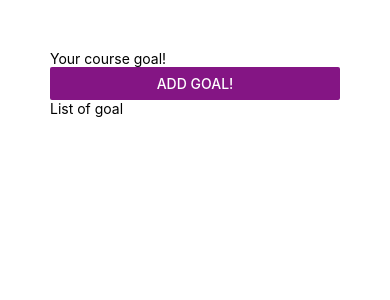
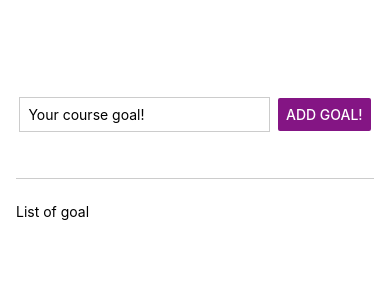
Before and after one commit to OveR1st/my-native-goal, a React Native app: screen / in a window 390 px wide. Shown: the top 300 px of the page. Built offline with nearby package versions, Linux system fonts and the light colour scheme.

Commit message:
init layout

```diff
--- a/src/app/index.tsx
+++ b/src/app/index.tsx
@@ -1,13 +1,20 @@
-import { Button, StyleSheet, Text, TextInput, View } from 'react-native'
+import {
+  Button,
+  SafeAreaView,
+  StyleSheet,
+  Text,
+  TextInput,
+  View,
+} from 'react-native'
 
 export const App = () => {
   return (
-    <View style={styles.container}>
-      <View>
-        <TextInput placeholder="Your course goal!" />
+    <View style={styles.appContainer}>
+      <View style={styles.inputContainer}>
+        <TextInput style={styles.textInput} placeholder="Your course goal!" />
         <Button title="Add goal!" color="#841584" />
       </View>
-      <View>
+      <View style={styles.goalsContainer}>
         <Text>List of goal</Text>
       </View>
     </View>
@@ -15,7 +22,31 @@ export const App = () => {
 }
 
 const styles = StyleSheet.create({
-  container: {
-    padding: 50,
+  appContainer: {
+    flex: 1,
+    paddingTop: 50,
+    paddingHorizontal: 16,
+  },
+
+  inputContainer: {
+    flex: 1,
+    flexDirection: 'row',
+    justifyContent: 'center',
+    alignItems: 'center',
+    marginBottom: 24,
+    borderBottomWidth: 1,
+    borderBottomColor: '#ccc',
+  },
+
+  textInput: {
+    width: '70%',
+    borderWidth: 1,
+    borderColor: '#cccccc',
+    padding: 8,
+    marginRight: 8,
+  },
+
+  goalsContainer: {
+    flex: 5,
   },
 })
```
